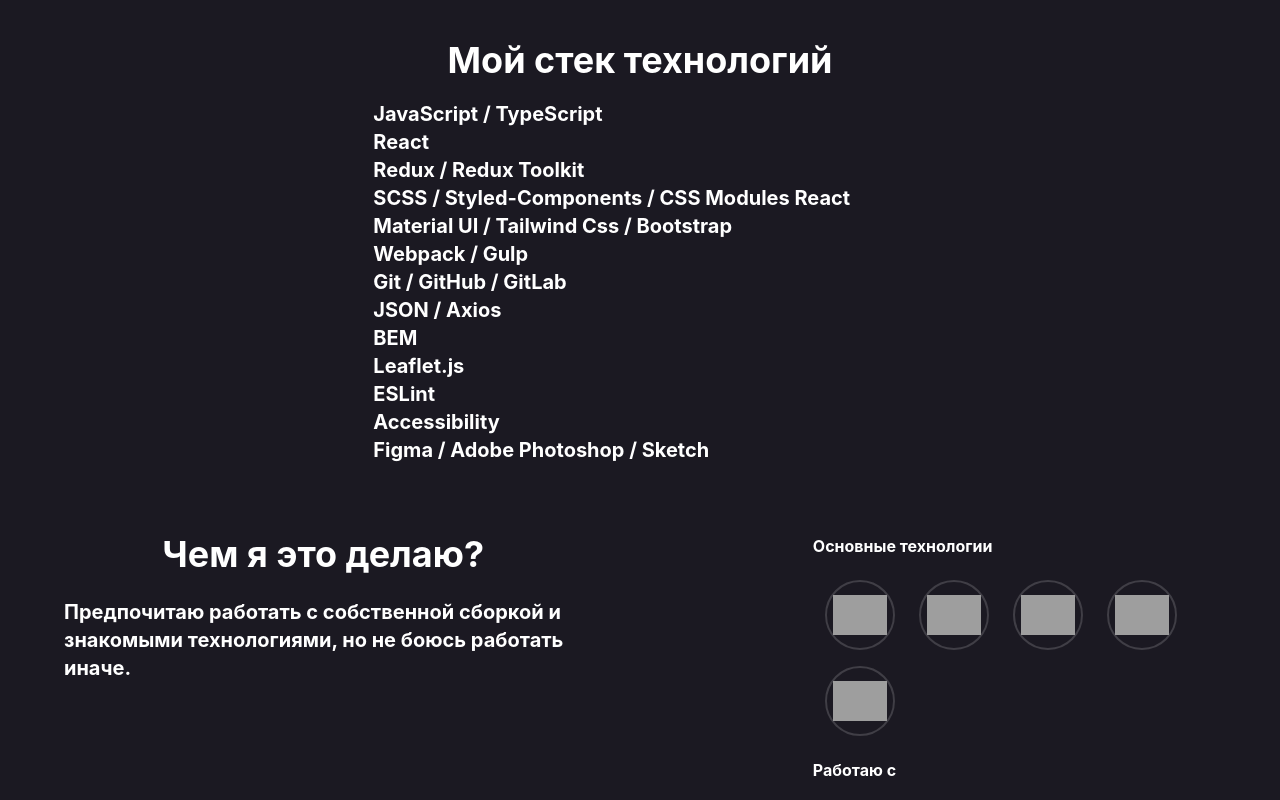
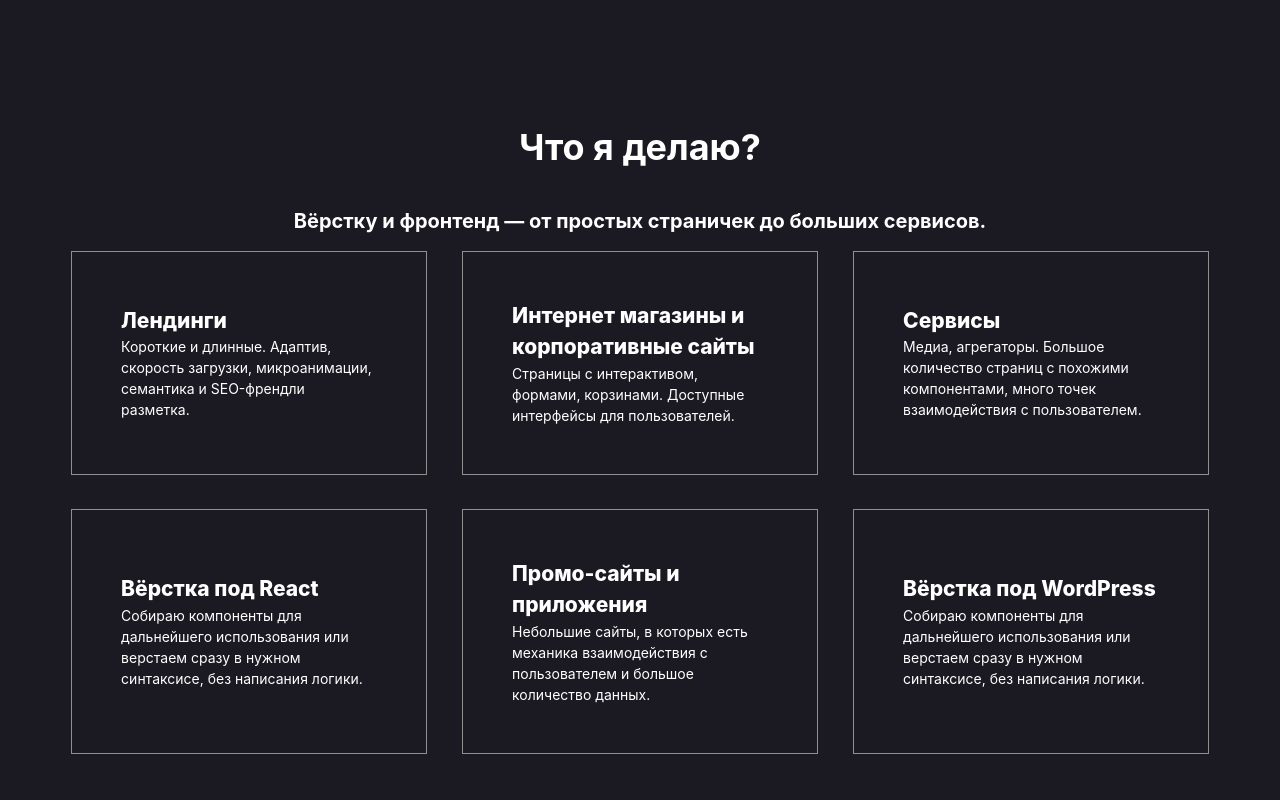
Before and after one commit to karbonara/karbonara-developer, a React (Create React App) app: page / in a window 1280 px wide. Shown: the part 1560-2360 px from the top of the page. Built offline with nearby package versions, Linux system fonts and the light colour scheme; grey boxes are pictures that could not be loaded.

Commit message:
Добавляет блок intro what

```diff
--- /dev/null
+++ b/src/components/intro-what/intro-what.jsx
@@ -0,0 +1,52 @@
+import styles from './intro-what.module.scss';
+
+function IntroWhat() {
+    return (
+        <section className={styles.intro__what}>
+            <h1 className='text-center text-white font-bold text-4xl mb-6'>Что я делаю?</h1>
+            <p className='text-white font-bold text-xl my-4'>Вёрстку и фронтенд — от простых страничек до больших сервисов.</p>
+            <div className={styles.intro__what_item}>
+                <ul>
+                    <li>
+                        <div>
+                            <h3>Лендинги</h3>
+                            <p>Короткие и длинные. Адаптив, скорость загрузки, микроанимации, семантика и SEO-френдли разметка.</p>
+                        </div>
+                    </li>
+                    <li>
+                        <div>
+                            <h3>Интернет магазины и корпоративные сайты</h3>
+                            <p>Страницы с интерактивом, формами, корзинами. Доступные интерфейсы для пользователей.</p>
+                        </div>
+                    </li>
+                    <li>
+                        <div>
+                            <h3>Сервисы</h3>
+                            <p>Медиа, агрегаторы. Большое количество страниц с похожими компонентами, много точек взаимодействия с пользователем.</p>
+                        </div>
+                    </li>
+                    <li>
+                        <div>
+                            <h3>Вёрстка под React</h3>
+                            <p>Собираю компоненты для дальнейшего использования или верстаем сразу в нужном синтаксисе, без написания логики.</p>
+                        </div>
+                    </li>
+                    <li>
+                        <div>
+                            <h3>Промо-сайты и приложения</h3>
+                            <p>Небольшие сайты, в которых есть механика взаимодействия с пользователем и большое количество данных.</p>
+                        </div>
+                    </li>
+                    <li>
+                        <div>
+                            <h3>Вёрстка под WordPress</h3>
+                            <p>Собираю компоненты для дальнейшего использования или верстаем сразу в нужном синтаксисе, без написания логики.</p>
+                        </div>
+                    </li>
+                </ul>
+            </div>
+        </section>
+    );
+}
+
+export default IntroWhat;
--- /dev/null
+++ b/src/components/intro-what/intro-what.module.scss
@@ -0,0 +1,56 @@
+.intro__what {
+    width: 90vw;
+    margin: 0 auto;
+    min-height: 100vh;
+    display: flex;
+    flex-direction: column;
+    align-items: center;
+    justify-content: center;
+}
+.intro__what_item {
+    & ul {
+        list-style: none;
+        margin: 0 -1.0625rem -2.125rem;
+        padding: 0;
+        display: flex;
+        -ms-flex-wrap: wrap;
+        flex-wrap: wrap;
+        justify-content: center;
+    }
+    & li {
+        width: 30%;
+        max-width: 33.333333%;
+        display: flex;
+        padding: 0 1.0625rem;
+        margin-bottom: 2.125rem;
+        margin-left: 1.1rem;
+        margin-right: 1.1rem;
+        border: 1px solid #8f8f8f;
+    }
+    & div {
+        display: flex;
+        flex-direction: column;
+        justify-content: center;
+        padding: 3rem 2rem 3rem;
+        width: 100%;
+        min-height: 13.75rem;
+    }
+    & h3 {
+        color: #ffffff;
+        font-size: 21px;
+        font-weight: 800;
+    }
+    & p {
+        color: #ffffff;
+        font-size: 14px;
+    }
+    @media (max-width: 900px) {
+        & li {
+            width: 100%;
+            max-width: 100%;
+        }
+        & div {
+            padding: 0;
+        }
+    }
+}
--- a/src/components/work-main/work-main.module.scss
+++ b/src/components/work-main/work-main.module.scss
@@ -5,7 +5,7 @@
     justify-content: center;
 }
 .slider__main {
-    width: 99vw;
+    width: 90vw;
     margin: 0 auto;
     padding: 32px 0;
 }
--- a/src/pages/home/home.jsx
+++ b/src/pages/home/home.jsx
@@ -3,6 +3,7 @@
 import styles from './home.module.scss';
 import { Spring, animated } from 'react-spring';
 import Tool from '../../components/tool/tool';
+import IntroWhat from '../../components/intro-what/intro-what';
 
 function Home() {
 
@@ -46,7 +47,7 @@
                 </div>
             </div>
             <WorkMain />
-            <section>
+            {/* <section>
                 <h1 className="text-center text-white font-bold text-4xl">Мой стек технологий</h1>
                 <ul className="w-5/12 py-5 mx-auto text-white font-bold text-xl">
                     <li>JavaScript / TypeScript</li>
@@ -63,7 +64,8 @@
                     <li>Accessibility</li>
                     <li>Figma / Adobe Photoshop / Sketch</li>
                 </ul>
-            </section>
+            </section> */}
+            <IntroWhat />
             <Tool />
         </>
     );
```
